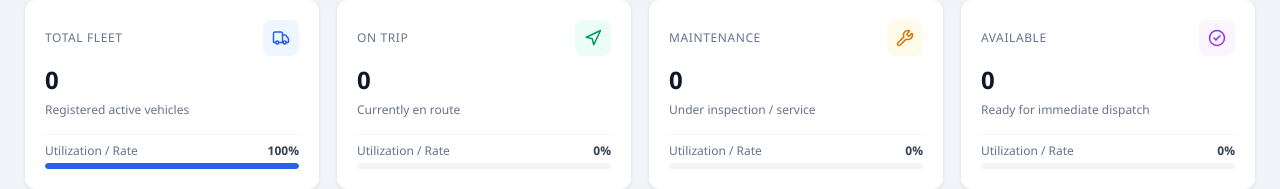
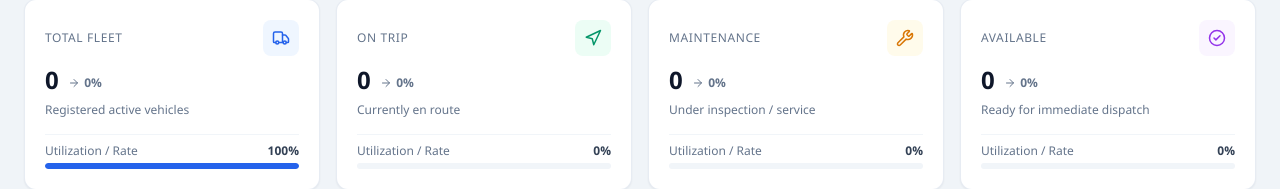
Before and after one commit to vadshan30/Fleetfocus, a React (Create React App) app in the folder frontend/: page / in a window 1280 px wide. Shown: the part 298-487 px from the top of the page. Built offline with nearby package versions, Linux system fonts and the light colour scheme; no server answers; sample sign-in values are in the browser's storage.

Commit message:
Phase 2.2: Add trend indicators to StatCard

```diff
--- a/frontend/src/components/dashboard/Dashboard.jsx
+++ b/frontend/src/components/dashboard/Dashboard.jsx
@@ -163,6 +163,11 @@ const Dashboard = () => {
             value={totalVehicles}
             subtext="Registered active vehicles"
             progress={{ percent: 100, color: 'blue' }}
+            trend={
+              totalVehicles > 0
+                ? { value: '+1', direction: 'up' }
+                : { value: '0%', direction: 'neutral' }
+            }
           />
         </div>
         <div className="cursor-pointer h-full" onClick={() => navigate('/trips')}>
@@ -174,6 +179,11 @@ const Dashboard = () => {
             value={onTrip}
             subtext="Currently en route"
             progress={{ percent: Math.round((onTrip / (totalVehicles || 1)) * 100), color: 'green' }}
+            trend={
+              onTrip > 0
+                ? { value: '+12%', direction: 'up' }
+                : { value: '0%', direction: 'neutral' }
+            }
           />
         </div>
         <div className="cursor-pointer h-full" onClick={() => navigate('/maintenance')}>
@@ -185,6 +195,11 @@ const Dashboard = () => {
             value={maintenance}
             subtext="Under inspection / service"
             progress={{ percent: Math.round((maintenance / (totalVehicles || 1)) * 100), color: 'amber' }}
+            trend={
+              maintenance > 0
+                ? { value: '-5%', direction: 'down' }
+                : { value: '0%', direction: 'neutral' }
+            }
           />
         </div>
         <div className="cursor-pointer h-full" onClick={() => navigate('/vehicles')}>
@@ -196,6 +211,11 @@ const Dashboard = () => {
             value={available}
             subtext="Ready for immediate dispatch"
             progress={{ percent: Math.round((available / (totalVehicles || 1)) * 100), color: 'purple' }}
+            trend={
+              available > 0
+                ? { value: '+3%', direction: 'up' }
+                : { value: '0%', direction: 'neutral' }
+            }
           />
         </div>
       </div>
--- a/frontend/src/components/ui/StatCard.jsx
+++ b/frontend/src/components/ui/StatCard.jsx
@@ -27,8 +27,8 @@ const StatCard = ({
   label = 'Total Stat',
   value = '0',
   subtext = '',
-  trend = null, // e.g. { value: '+12%', positive: true } or string "+12%"
-  progress = null, // e.g. 75 or { percent: 75, color: 'blue' }
+  trend = null,
+  progress = null,
   className = '',
 }) => {
   const iconStyle = iconBgVariants[iconColor] || iconBgVariants.blue;
@@ -37,20 +37,29 @@ const StatCard = ({
 
   const renderTrend = () => {
     if (!trend) return null;
-    const isObj = typeof trend === 'object';
-    const trendVal = isObj ? trend.value : trend;
-    const isPositive = isObj ? trend.positive !== false : !trendVal.startsWith('-');
+    const { value: trendValue, direction = 'neutral' } = trend;
+
+    const trendConfig = {
+      up: {
+        color: 'text-emerald-600 dark:text-emerald-400',
+        icon: 'ArrowUpRight',
+      },
+      down: {
+        color: 'text-rose-600 dark:text-rose-400',
+        icon: 'ArrowDownRight',
+      },
+      neutral: {
+        color: 'text-slate-500 dark:text-slate-400',
+        icon: 'ArrowRight',
+      },
+    };
+
+    const config = trendConfig[direction] || trendConfig.neutral;
 
     return (
-      <span
-        className={`inline-flex items-center gap-1 text-xs font-semibold px-2 py-0.5 rounded-full ${
-          isPositive
-            ? 'bg-emerald-50 text-emerald-700 dark:bg-emerald-950/60 dark:text-emerald-300'
-            : 'bg-rose-50 text-rose-700 dark:bg-rose-950/60 dark:text-rose-300'
-        }`}
-      >
-        <Icon name={isPositive ? 'TrendingUp' : 'TrendingDown'} size={12} />
-        {trendVal}
+      <span className={`inline-flex items-center gap-1 text-[12px] font-semibold tabular-nums ${config.color}`}>
+        <Icon name={config.icon} size={12} />
+        {trendValue}
       </span>
     );
   };
@@ -70,7 +79,7 @@ const StatCard = ({
         </div>
 
         <div className="flex items-baseline gap-2.5 mt-1">
-          <span className="text-2xl font-bold tracking-tight text-slate-900 dark:text-slate-50">
+          <span className="text-2xl font-bold tracking-tight text-slate-900 dark:text-slate-50 tabular-nums">
             {value}
           </span>
           {renderTrend()}
```
